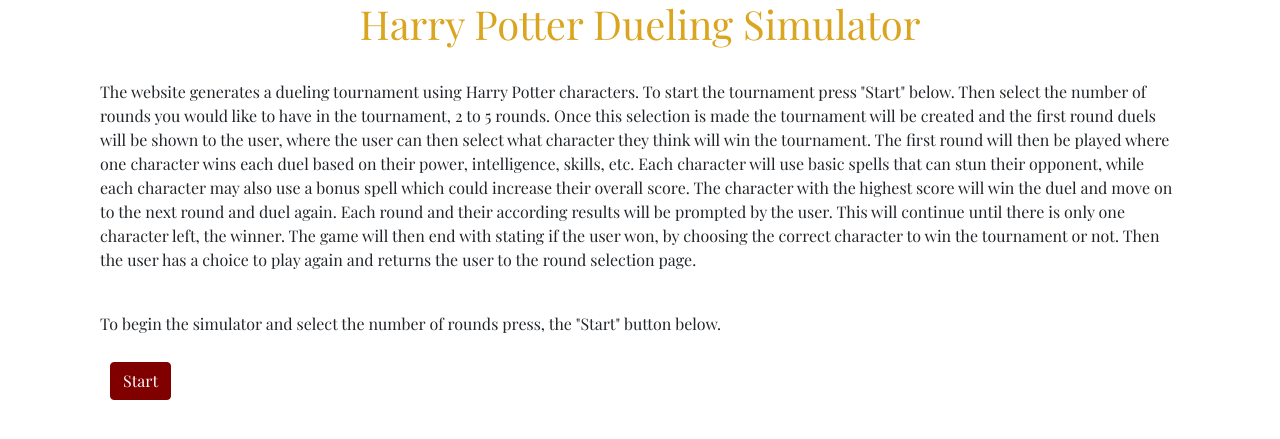
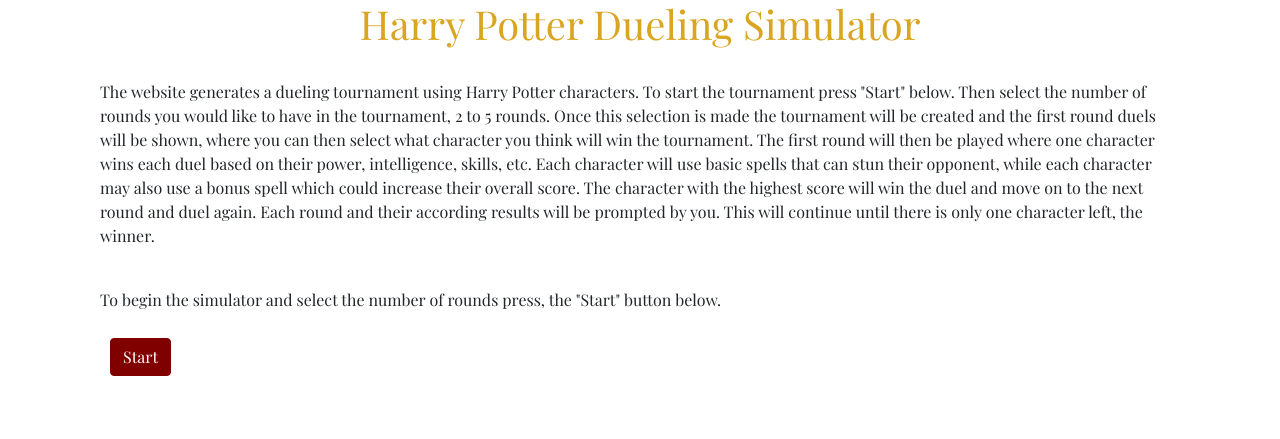
Before and after one commit to rjrichards27/biostats_finalproject_hp, a Flask app: page / in a window 1280 px wide. Shown: the top 439 px of the page. Run offline with Flask 3, Linux system fonts and the light colour scheme; parts of the project's set-up code (start-up, migrations or seed data) failed here and were passed over.

Commit message:
fixed little errors

```diff
--- a/src/app.py
+++ b/src/app.py
@@ -20,11 +20,11 @@
 
 
 # reading in data for characters and spells
-hp_characters = "./data/Harry_Potter_Characters.tsv"
+hp_characters = "../data/Harry_Potter_Characters.tsv"
 characters_dict = read_data(hp_characters)
 
 # reading in data for characters and spells
-hp_spells = "./data/Harry_Potter_Spells.tsv"
+hp_spells = "../data/Harry_Potter_Spells.tsv"
 spells_dict = read_data(hp_spells)
 
 # User inputs how many rounds they want played
--- a/src/templates/bracket2_3rounds.html
+++ b/src/templates/bracket2_3rounds.html
@@ -41,7 +41,7 @@
                 {% endfor %}
             </ul>
             <br>
-            <p> Press "Next" to see the third round's results. </p>
+            <p> Press "Next" to see the second round's results. </p>
             <p><a href=bracket2_results_3rounds><button style="background-color: maroon; border-color: maroon;"
                         class="btn btn-primary">Next</button></a></p>
         </div>
--- a/src/templates/home.html
+++ b/src/templates/home.html
@@ -36,20 +36,17 @@
             <p class=""> The website generates a dueling tournament using Harry Potter characters. To start the
                 tournament press "Start" below.
                 Then select the number of rounds you would like to have in the tournament, 2 to 5 rounds.
-                Once this selection is made the tournament will be created and the first round duels will be shown to
-                the user,
-                where the user can then select what character they think will win the tournament.
+                Once this selection is made the tournament will be created and the first round duels will be shown,
+                where you can then select what character you think will win the tournament.
                 The first round will then be played where one character wins each duel based on their power,
                 intelligence, skills, etc.
                 Each character will use basic spells that can stun their opponent, while each character may also use a
                 bonus spell which
                 could increase their overall score. The character with the highest score will win the duel and move on
                 to the next round and duel again.
-                Each round and their according results will be prompted by the user. This will continue until there is
+                Each round and their according results will be prompted by you. This will continue until there is
                 only one character left,
-                the winner. The game will then end with stating if the user won, by choosing the correct character
-                to win the tournament or not. Then the user has a choice to play again and returns the user to the round
-                selection page. </p>
+                the winner.</p>
             <br>
             <p class="">To begin the simulator and select the
                 number of rounds press, the "Start" button below.</p>
```
